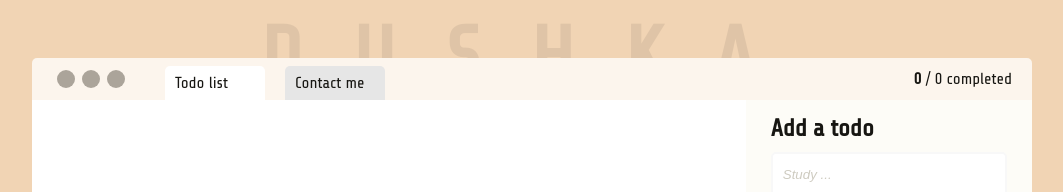
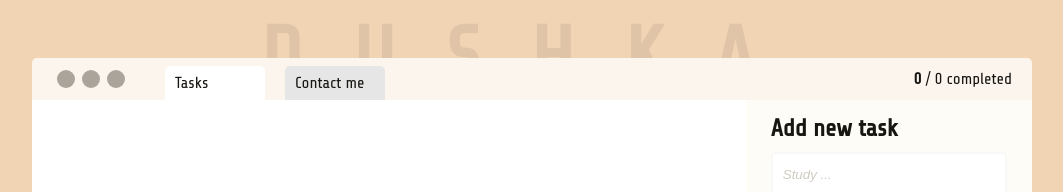
Before and after one commit to ayPromise/Dushka, a React (Vite) app: page / in a window 1280 px wide. Shown: the top 192 px of the page, without its empty margins (108-1171 px from the left). Built offline with nearby package versions, Linux system fonts and the light colour scheme.

Commit message:
chore: yeah I know the lastest last

```diff
--- a/src/components/Header/Tabs.tsx
+++ b/src/components/Header/Tabs.tsx
@@ -9,7 +9,7 @@ const Tabs = () => {
     const links = [
         {
             href: "/Dushka",
-            title: "Todo list"
+            title: "Tasks"
         },
         {
             href: "/Dushka/#/feedback",
--- a/src/pages/TodoList/components/SideBar/index.tsx
+++ b/src/pages/TodoList/components/SideBar/index.tsx
@@ -33,7 +33,7 @@ const SideBar: React.FC<SideBarProps> = ({ handleAddItem }) => {
 
             {/** Add todo item */}
             <form className={styles.addForm}>
-                <h3 className={styles.addTitle}>Add a todo</h3>
+                <h3 className={styles.addTitle}>Add new task</h3>
                 <InputField
                     id="name"
                     type="text"
```
